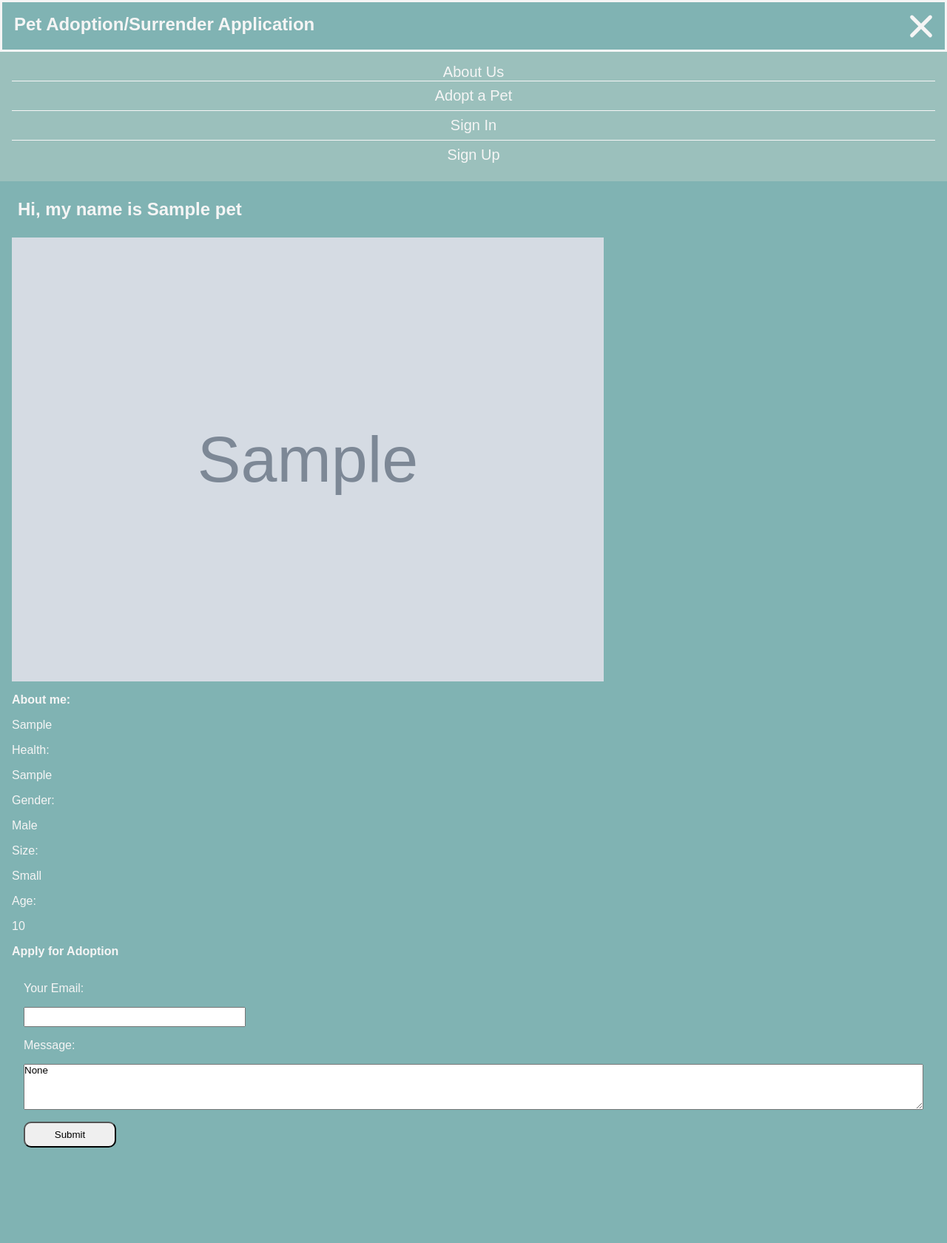
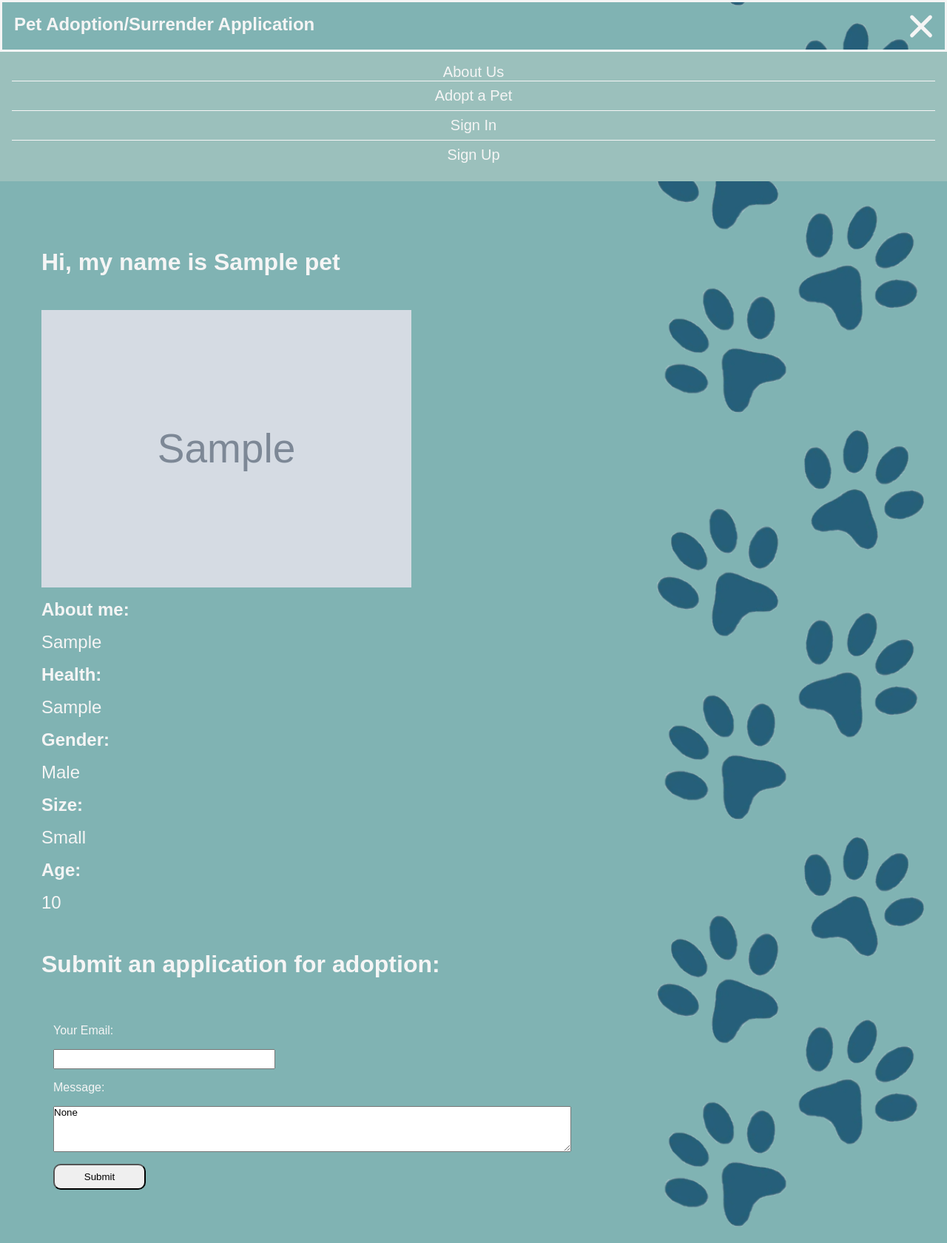
Before and after one commit to szanetta/django_project, a Django app: a page that uses config/templates/layout.html in a window 1280 px wide. Shown: the whole page at 74% size. Before the commit the page ends 1551 px from the top, so only its background shows below. Run offline with Django 5.2, Linux system fonts and the light colour scheme; tables that the repository leaves empty hold one stand-in row (values such as "Sample post"); grey boxes marked "Sample" are stand-in pictures; some libraries are stand-ins or nearby versions.

Commit message:
modified css and html

```diff
--- a/config/pets/templates/pets/pet_page.html
+++ b/config/pets/templates/pets/pet_page.html
@@ -5,21 +5,21 @@
 {% endblock  %}
 
 {% block content %}
-    <section>
-        <h1> Hi, my name is {{ pet.name }} </h1>
-        <img class='banner' src='{{ pet.banner.url }}' alt='{{ pet.name }}' />
-        <h2>About me:</h2>
-        <p>{{ pet.characteristics }}</p>
-        <p>Health:</p>
-        <p>{{ pet.overall_health }}</p>
-        <p>Gender:</p>
-        <p>{{ pet.gender }}</p>
-        <p>Size:</p>
-        <p>{{ pet.size }}</p>
-        <p>Age:</p>
-        <p>{{ pet.age }}</p>
+    <section class="pet-page">
+            <h3> Hi, my name is {{ pet.name }} </h3>
+            <img class='banner' src='{{ pet.banner.url }}' alt='{{ pet.name }}' />
+            <p>About me:</p>
+            <a>{{ pet.characteristics }}</a>
+            <p>Health:</p>
+            <a>{{ pet.overall_health }}</a>
+            <p>Gender:</p>
+            <a>{{ pet.gender }}</a>
+            <p>Size:</p>
+            <a>{{ pet.size }}</a>
+            <p>Age:</p>
+            <a>{{ pet.age }}</a>
 
-        <h2>Apply for Adoption</h2>
+        <h3>Submit an application for adoption:</h3>
         <form class='form-with-validation' action='{% url "pets:apply_for_adoption" slug=pet.slug %}' method='post'>
             {% csrf_token %}
             {% if form.non_field_errors %}
--- a/config/pets/templates/pets/pets_approval_list.html
+++ b/config/pets/templates/pets/pets_approval_list.html
@@ -6,13 +6,14 @@
 
 {% block content %}
     <section>
-        <h1> Follwoing surrender forms are waiting to be approved </h1>
+        <h3> Follwoing surrender forms are waiting to be approved </h3>
              {% for pet in pets_awaiting_list %}
                 {% if not pet.approved and not pet.rejected %}
                     <article class="pets">
                         <h2>
                             <a href ='{% url "pets:pet-approval-page" slug=pet.slug %}'>
-                                {{ pet.name }}
+                            {{ pet.name }}
+                            <img class='img-pet-list' src='{{ pet.banner.url }}' alt='{{ pet.name }}' />
                             </a>
                         </h2>
                         <p>{{ pet.date }} by {{ pet.owner }}</p>
--- a/config/pets/templates/pets/pets_list.html
+++ b/config/pets/templates/pets/pets_list.html
@@ -6,12 +6,13 @@
 
 {% block content %}
     <section>
-    <h1>Adopt a Pet</h1>
+    <h3>Adopt a Pet</h3>
     {% for pet in pets %}
         <article class="pets">
             <h2>
                 <a href ='{% url "pets:page" slug=pet.slug %}'>
                     {{ pet.name }}
+                    <img class='img-pet-list' src='{{ pet.banner.url }}' alt='{{ pet.name }}' />
                 </a>
             </h2>
             <p>{{ pet.date }}</p>
--- a/config/static/css/style.css
+++ b/config/static/css/style.css
@@ -10,6 +10,10 @@ body {
     background-color: #80B3B3;
     color: whitesmoke;
     font-size: 3rem;
+    font-family: Arial, Helvetica, sans-serif;
+    background-image: url('../img/4_paws.png');
+    background-repeat: repeat-y, no-repeat;
+    background-position: right center;
 }
 
 nav {
@@ -35,28 +39,67 @@ h1 {
 }
 
 h2 {
-    font-size: 1rem;
+    font-size: 2rem;
+    margin-bottom: 20px;
+}
+
+h3 {
+    font-size: 2rem;
+    margin-top: 35px;
+    margin-left: 50px;
+    margin-bottom: 30px;
 }
 
 p {
-    font-size: 1rem;
+    font-size: 1.5rem;
+}
+
+.about-us-page p {
+    font-size: 2rem;
+    margin-top: 100px;
+    margin-bottom: 100px;
+    margin-right: 300px;
+    margin-left: 80px;
+    text-align: justify;
 }
 
 a {
     text-decoration: none;
-    color: #81dbb8;
+    color: #4c667e;
 }
 
-.center {
-  margin: auto;
-  width: 50%;
-  border: 3px solid D2F8F4;
-  padding: 10px;
+.img-pet-list {
+    float: left;
+    width: 15%;
+    height: 10%;
+    margin-left: 50px;
+    margin-right: 50px;
+}
+
+.pet-page {
+    padding: 2.5rem;
+}
+
+.pet-page h3{
+    font-size: 2rem;
+    margin-top: 35px;
+    margin-left: 0px;
+    margin-bottom: 30px;
+}
+
+.pet-page p {
+    font-size: 1.5rem;
+    font-weight: bold;
+}
+
+.pet-page a {
+    font-size: 1.5rem;
+    color: whitesmoke;
 }
 
 .message {
     padding: 1rem;
-    background-color: #4C7E7E;
+    background-color: #4c7e7e;
     color: white;
     font-size: 1.5rem;
     text-align: center;
@@ -65,7 +108,7 @@ a {
 .banner {
     display: block;
     width: 100%;
-    max-width: 800px;
+    max-width: 500px;
 }
 
 .form-with-validation {
@@ -80,6 +123,14 @@ a {
     display: flex;
     flex-flow: column;
     gap: 0.5rem;
+}
+
+.form-with-validation textarea {
+    max-width: 700px;
+}
+
+.form-with-validation select {
+    max-width: 500px;
 }
 
 .form-with-validation input {
--- a/config/templates/layout.html
+++ b/config/templates/layout.html
@@ -27,15 +27,15 @@
                 {% if user.is_authenticated %}
                     <li><a href='/'> About Us </a></li>
                     <li><a href='{% url "pets:list" %}'> Adopt a Pet </a></li>
+                    <li><a href="{% url 'users:user_pets_list' %}">Your Pets</a></li>
                     <li><a href='{% url "pets:new-pet" %}'> Surrender a Pet </a></li>
-                    <li><a href="{% url 'users:user_pets_list' %}">Your Pets</a></li>
+                        {% if user.is_superuser %}
+                        <li><a href='{% url "pets:pets-approval-list" %}'>Waiting for Approval</a></li>
+                        {% endif %}
                     <li><a><form action='{% url "users:sign_out" %}' method="post">
                         {% csrf_token %}
-                        <button class='logout-button' title='Sign out'>Sign out</button>
+                        <button class='logout-button' title='Sign out'>Sign Out</button>
                     </form></a></li>
-                    {% if user.is_superuser %}
-                        <li><a href='{% url "pets:pets-approval-list" %}'>Waiting for approval</a></li>
-                    {% endif %}
                 {% else %}
                     <li><a href='/'> About Us </a></li>
                     <li><a href='{% url "pets:list" %}'> Adopt a Pet </a></li>
```
Also changed, not shown: config/pets/templates/pets/pet_approval_page.html (+11 -11 lines), config/templates/about_us.html (+6 -5 lines), config/pets/migrations/0001_initial.py (added), config/static/img/4_paws.png (added), config/static/img/fallback.PNG (added).
